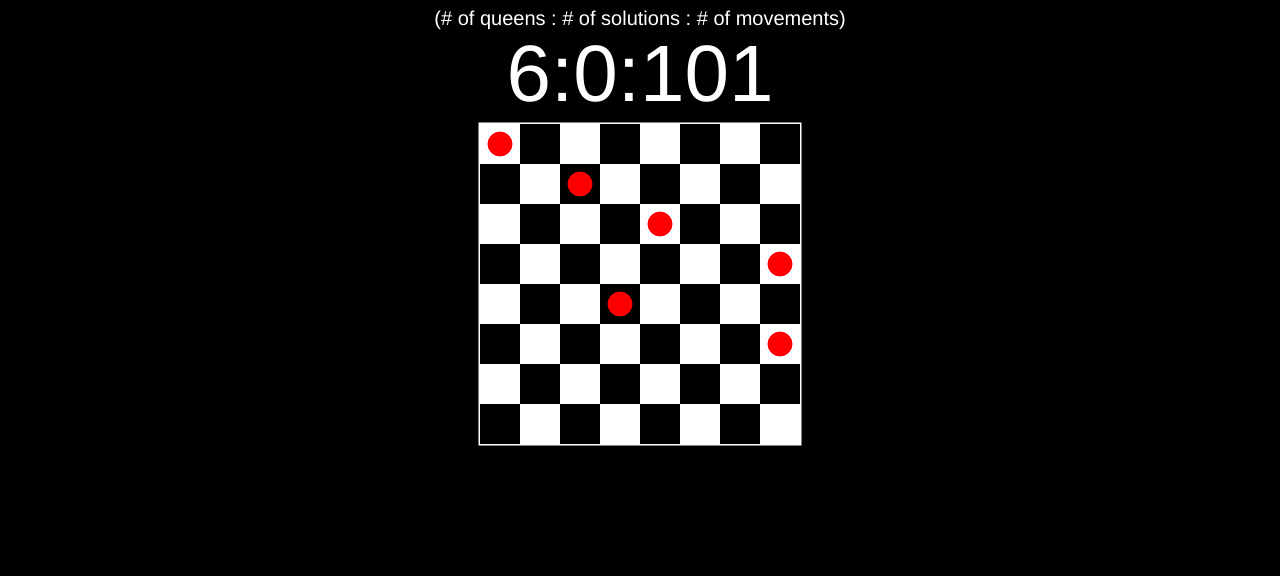
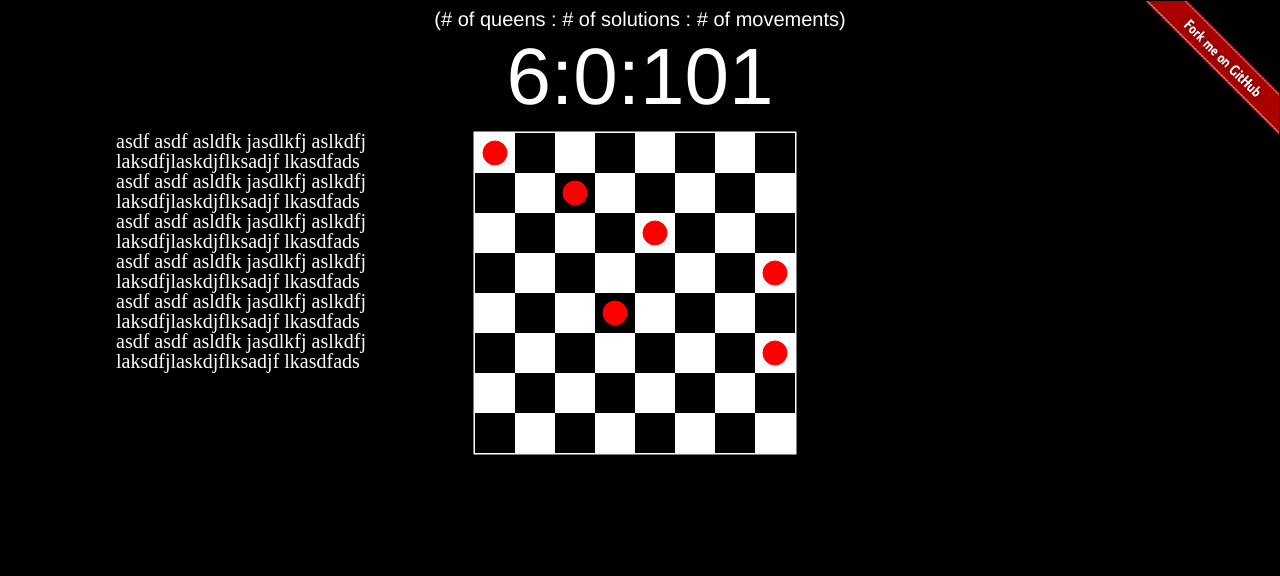
Before and after one commit to drio/8queens, a plain HTML site: page index.html in a window 1280 px wide. Drawn offline with Linux system fonts and the light colour scheme.

Commit message:
* Updating css layout * Adding forkme

```diff
--- a/index.html
+++ b/index.html
@@ -10,28 +10,31 @@
       font-size: 20px;
       line-height: 1.0;
       color: white;
-      position: relative;
-      padding: 0 10px;
-    }
-    #board {
-      height: 400px;
-      left: 50%;
-      margin: 50px 0 0 -170px;
-      position: absolute;
-      top: 50%;
-      width: 440px;
+      /*position: relative;*/
+      padding: 0 0px;
     }
     #console {
-      padding: 0;
-      line-height: 1.0;
       text-align: center;
       font: 100 4em "Helvetica Neue", Helvetica, Arial, sans-serif;
     }
     #legend {
       padding: 0;
-      line-height: 1.0;
       text-align: center;
       font-size: 20px;
+    }
+    #left{
+     float: left;
+     width: 250px;
+     margin: 0px 0px 0 100px;
+     border: 2px;
+     padding: 8px;
+     border-style: none;
+     border-color: red;
+    }
+    #board {
+      height: 350px;
+      width: 350px;
+      margin: auto;
     }
   </style>
   <script src="jquery-1.6.2.min.js"></script>
@@ -41,10 +44,19 @@
   <script src="logic.js"></script>
 </head>
 <body>
-  <div id="board"></div>
   <div id="console">
     <div id="legend"> (# of queens : # of solutions : # of movements)</div>
     <span id="nqueens"></span>:<span id="solutions"></span>:<span id="movements"></span>
   </div>
+  <div id="left">
+    asdf asdf asldfk jasdlkfj aslkdfj laksdfjlaskdjflksadjf lkasdfads
+    asdf asdf asldfk jasdlkfj aslkdfj laksdfjlaskdjflksadjf lkasdfads
+    asdf asdf asldfk jasdlkfj aslkdfj laksdfjlaskdjflksadjf lkasdfads
+    asdf asdf asldfk jasdlkfj aslkdfj laksdfjlaskdjflksadjf lkasdfads
+    asdf asdf asldfk jasdlkfj aslkdfj laksdfjlaskdjflksadjf lkasdfads
+    asdf asdf asldfk jasdlkfj aslkdfj laksdfjlaskdjflksadjf lkasdfads
+  </div>
+  <div id="board"></div>
+  <a href="http://github.com/drio/8queens"><img style="position: absolute; top: 0; right: 0; border: 0;" src="forkme.png" alt="Fork me on GitHub"></a>
 </body>
 </html>
```
Also changed, not shown: forkme.png (added).
